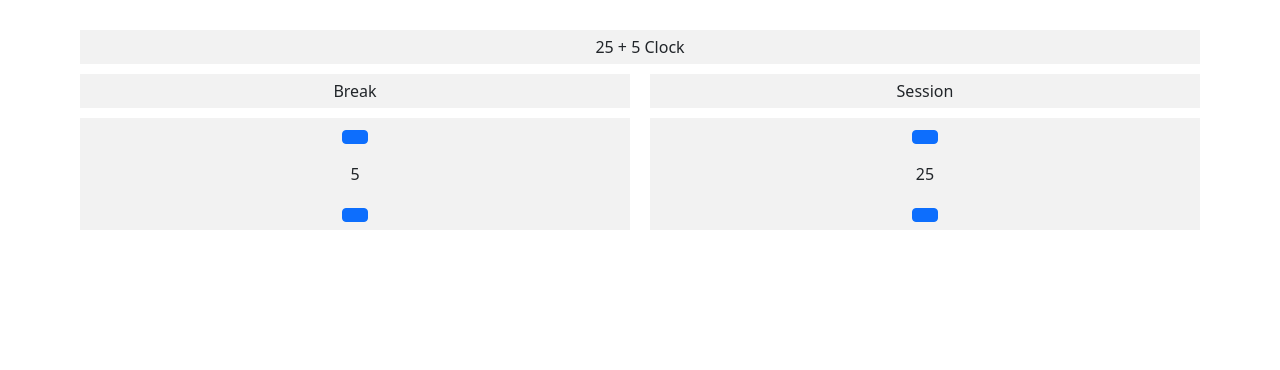
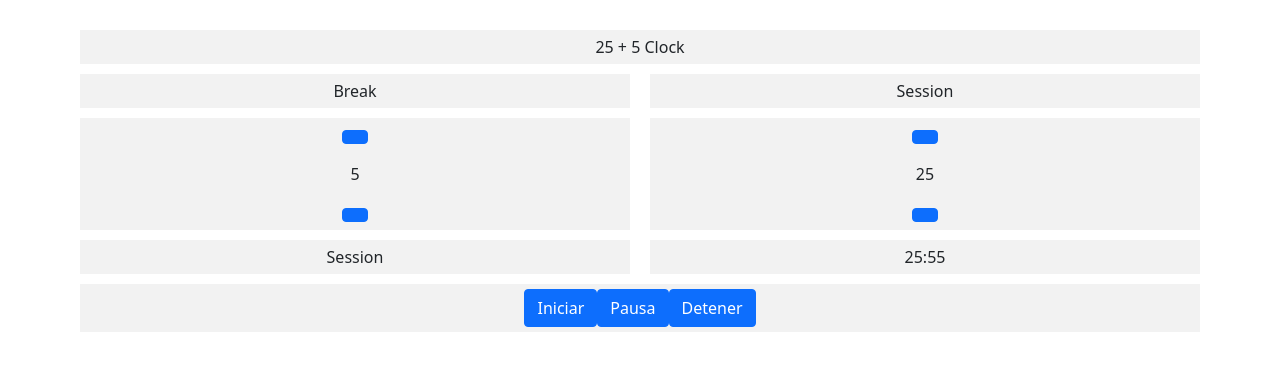
Before and after one commit to Alejandro9509/Clock-25-5-ReactJS, a React (Create React App) app: page / in a window 1280 px wide. Shown: the top 370 px of the page. Built offline with nearby package versions, Linux system fonts and the light colour scheme.

Commit message:
Adding interval events

```diff
--- a/src/App.js
+++ b/src/App.js
@@ -2,12 +2,28 @@
 import './App.css';
 import {Container, Col, Row, Button} from 'react-bootstrap'
 import 'bootstrap/dist/css/bootstrap.min.css';
-import { useState } from 'react';
+import { useEffect, useState } from 'react';
 
 function App() {
 
-  const [brk, setBrk] = useState(0)
-  const [session, setSession] = useState(0)
+  const [brk, setBrk] = useState(5)
+  const [session, setSession] = useState(25)
+  const [currentSession, setCurrentSession] = useState(25)
+  const [currentSeconds, setCurrentSeconds] = useState(60)
+  const [isPlay, setIsPlay] = useState(true)
+
+  let interval;
+
+  useEffect(() => {
+    if(isPlay){
+      const interval = setInterval(() => {
+        setCurrentSeconds(currentSeconds => currentSeconds -1)
+      }, 1000);
+      return () => clearInterval(interval)
+    }
+
+  }, [isPlay])
+
 
   return (
     <Container>
@@ -20,14 +36,42 @@ function App() {
       </Row>
       <Row>
         <Col>
-          <Button id="break-decrement"></Button>
-          <Col id="break-length">5</Col>
-          <Button id="break-increment"></Button>
+          <Button onClick={() => setBrk(brk+1)} id="break-decrement"></Button>
+          <Col id="break-length">{brk}</Col>
+          <Button onClick={
+            () => {
+              setBrk((brk > 0 )? brk-1: brk)
+            }
+          } id="break-increment"></Button>
         </Col>
         <Col>
-          <Button id="session-decrement"></Button>
-          <Col id="session-length">25</Col>
-          <Button id="session-increment"></Button>
+          <Button onClick={() => {
+
+            setSession(session => session+1)
+
+          }} id="session-decrement"></Button>
+          <Col id="session-length">{session}</Col>
+          <Button onClick={() => {
+            setSession((session > 0) ? session -1: session)
+          }} id="session-increment"></Button>
+        </Col>
+      </Row>
+      <Row>
+        <Col id="timer-laberl">
+          Session
+        </Col>
+        <Col id="time-left" dangerouslySetInnerHTML={{ __html: currentSession + ":" + ((currentSeconds === 60)? '00' : currentSeconds )}}>
+        </Col>
+      </Row>
+      <Row>
+        <Col>
+          <Button onClick={() => setIsPlay(true)}> Iniciar </Button>
+          <Button onClick={() => setIsPlay(false)}> Pausa </Button>
+          <Button onClick={() => {
+            setIsPlay(false)
+            setCurrentSeconds(60)
+            setCurrentSession(session)
+          }}>Detener</Button>
         </Col>
       </Row>
     </Container>
```
